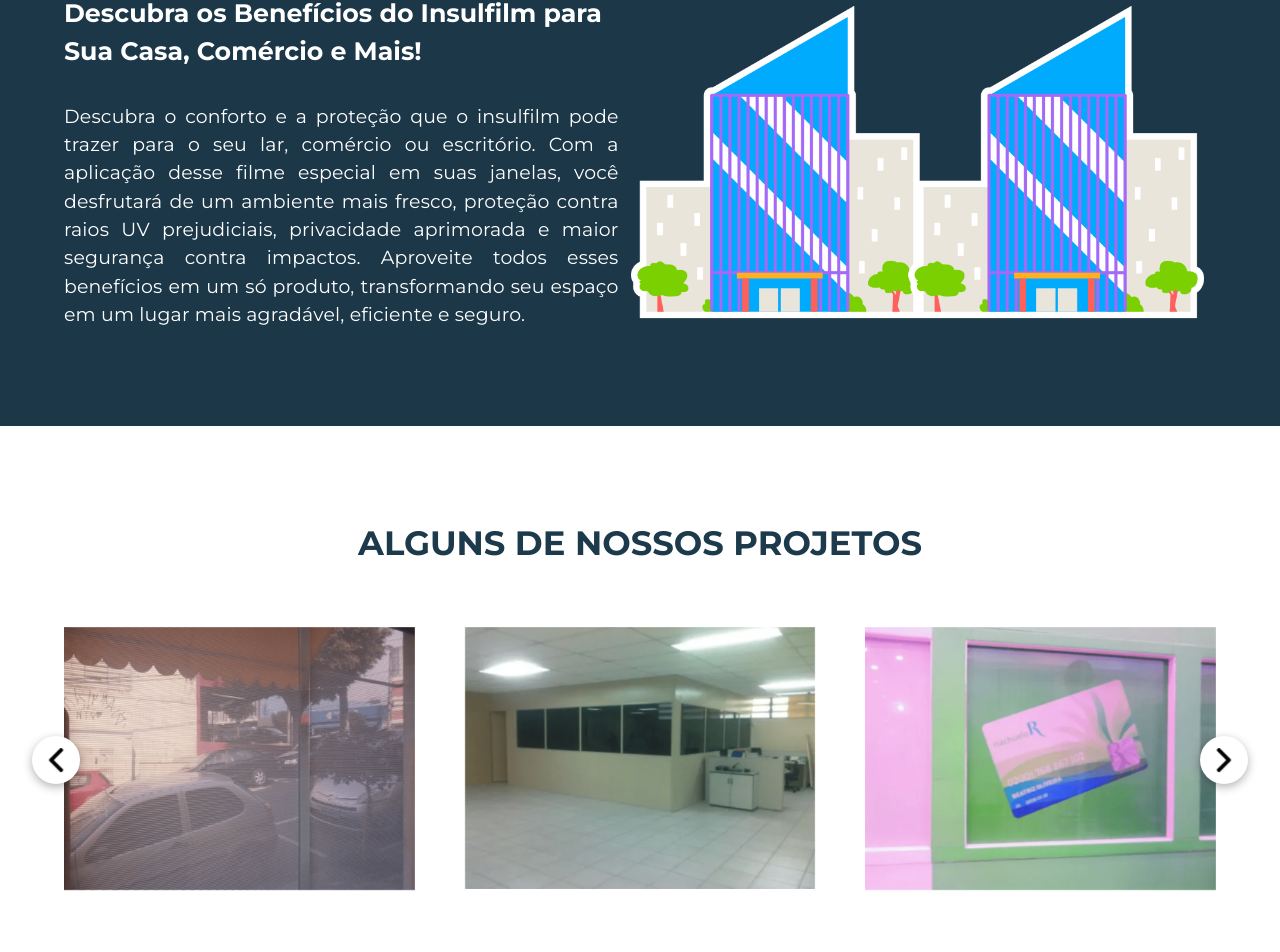
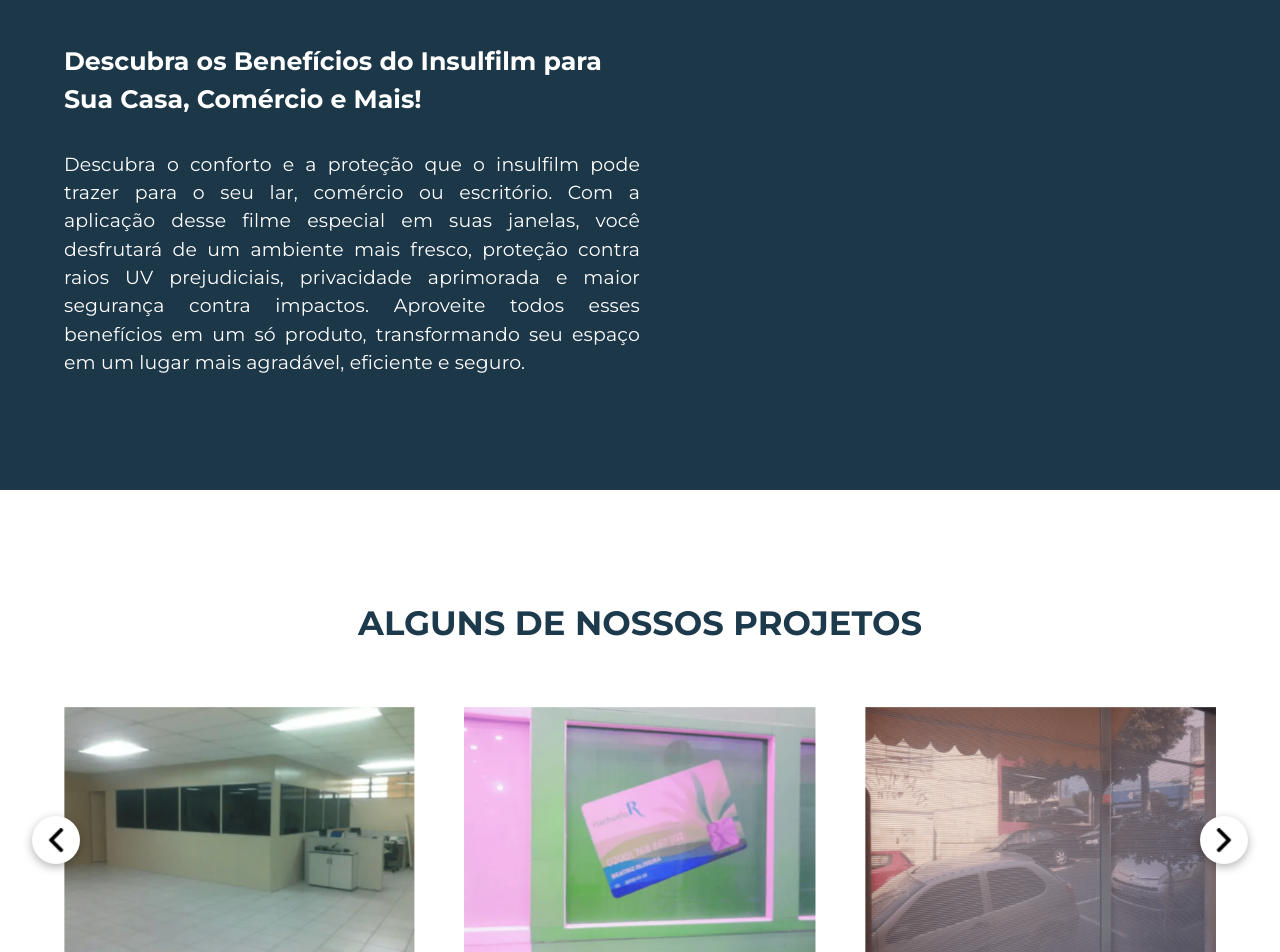
Before and after one commit to CaiqueMorales20/light-films, a React (Vite) app: page / in a window 1280 px wide. Shown: the part 1357-2309 px from the top of the page. Built offline with nearby package versions, Linux system fonts and the light colour scheme.

Commit message:
:sparkles: feat: Projects autoplay

```diff
--- a/src/components/Header/components/Menu/index.tsx
+++ b/src/components/Header/components/Menu/index.tsx
@@ -49,7 +49,7 @@ export default function Menu() {
 				<MenuItem>
 					<MenuLink
 						onClick={() => setOpenedMenu(false)}
-						to="projcts"
+						to="projects"
 						smooth={true}
 					>
 						Projetos
--- a/src/global/GlobalStyle.ts
+++ b/src/global/GlobalStyle.ts
@@ -32,7 +32,7 @@ export const GlobalStyle = createGlobalStyle`
     // ===== Sizes ===== //
     --header-height: 5rem;
 
-    --section-padding: 6rem;
+    --section-padding: 7rem;
   }
 
   // ==================== HTML Reseting ==================== //
--- a/src/screens/LandingPage/Benefits/index.tsx
+++ b/src/screens/LandingPage/Benefits/index.tsx
@@ -36,7 +36,7 @@ export default function Benefits() {
 							lugar mais agradável, eficiente e seguro.
 						</Text>
 					</TextContainer>
-					<Image src={BenefitsImg} />
+					<div />
 				</BenefitsContent>
 			</BenefitsS>
 		</Element>
--- a/src/screens/LandingPage/Benefits/style.tsx
+++ b/src/screens/LandingPage/Benefits/style.tsx
@@ -15,7 +15,6 @@ export const BenefitsContent = styled.div`
 
 	@media screen and (max-width: 768px) {
 		flex-direction: column;
-		gap: 4rem;
 	}
 
 	& > * {
--- a/src/screens/LandingPage/Projects/index.tsx
+++ b/src/screens/LandingPage/Projects/index.tsx
@@ -1,7 +1,16 @@
 // Imports
 import { useRef } from "react";
+import {
+	Navigation,
+	Pagination,
+	Scrollbar,
+	A11y,
+	Autoplay,
+} from "swiper/modules";
+
+// Imported Components
+import { Element } from "react-scroll";
 import { Swiper, SwiperSlide } from "swiper/react";
-import { Navigation, Pagination, Scrollbar, A11y } from "swiper/modules";
 
 // Styled Components
 import { SectionTitle } from "../../../global/GlobalStyle";
@@ -40,15 +49,20 @@ export default function Projects() {
 	};
 
 	return (
+		<Element name="projects">
 			<ProjectsS>
 				<SectionTitle>Alguns de nossos projetos</SectionTitle>
 				<SliderS>
 					<Arrow src={ArrowPrev} onClick={() => handlePrevSlide()} />
 					<Swiper
-					modules={[Navigation, Pagination, Scrollbar, A11y]}
+						modules={[Navigation, Pagination, Scrollbar, A11y, Autoplay]}
 						spaceBetween={50}
 						slidesPerView={1}
 						grabCursor
+						autoplay={{
+							delay: 2500,
+							disableOnInteraction: false,
+						}}
 						loop={true}
 						breakpoints={{
 							568: {
@@ -82,5 +96,6 @@ export default function Projects() {
 					<Arrow src={ArrowNext} onClick={() => handleNextSlide()} />
 				</SliderS>
 			</ProjectsS>
+		</Element>
 	);
 }
```
Lines whose indentation alone changed are shown as unchanged.
